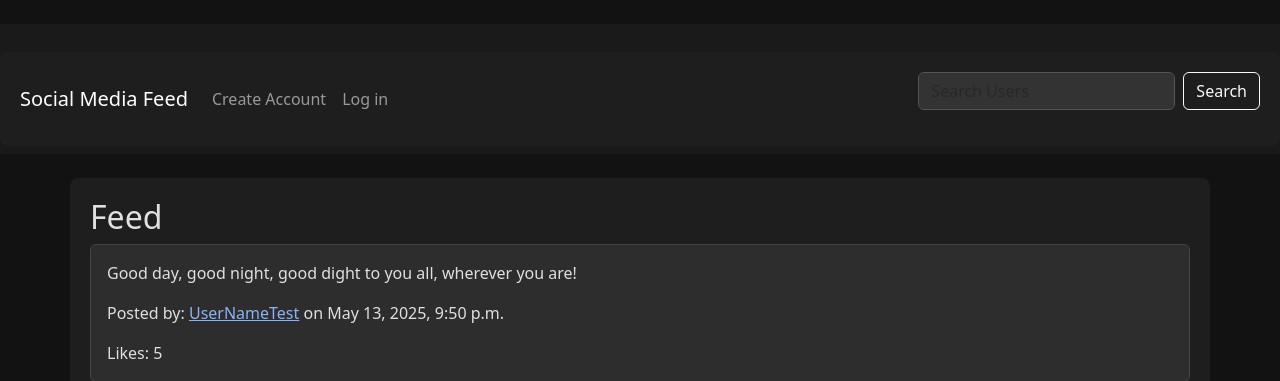
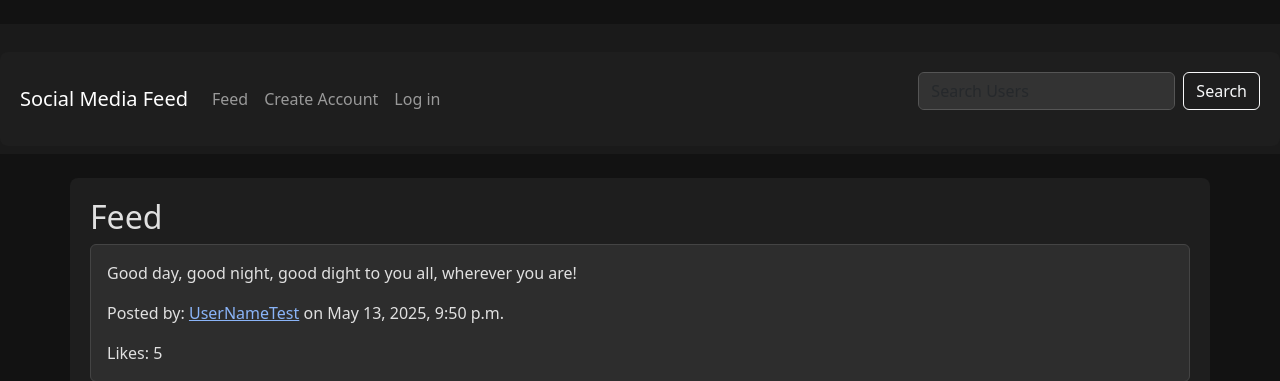
Before and after one commit to andreiagmu/Django-SocialMediaFeed, a Django app: page /feed/ in a window 1280 px wide. Shown: the top 381 px of the page. Run offline with Django 5.2, Linux system fonts and the light colour scheme; data comes from the database, SQL or seed files in the repository; some libraries are stand-ins or nearby versions.

Commit message:
QOL changes

```diff
--- a/core/templates/base.html
+++ b/core/templates/base.html
@@ -37,6 +37,9 @@
                 </li>
               {% else %}
                 <li class="nav-item">
+                  <a class="nav-link" href="{% url 'feed' %}">Feed</a>
+                </li>
+                <li class="nav-item">
                   <a class="nav-link" href="{% url 'signup' %}">Create Account</a>
                 </li>
                 <li class="nav-item">
--- a/core/templates/guest_feed.html
+++ b/core/templates/guest_feed.html
@@ -32,6 +32,6 @@
     </div>
   {% endfor %}
   <p>
-    Please <a href="{% url 'login' %}">log in</a> or <a href="{% url 'signup' %}">signup</a> to interact with posts.
+    Please <a href="{% url 'login' %}">log in</a> or <a href="{% url 'signup' %}">create an account</a> to interact with posts.
   </p>
 {% endblock %}
```
